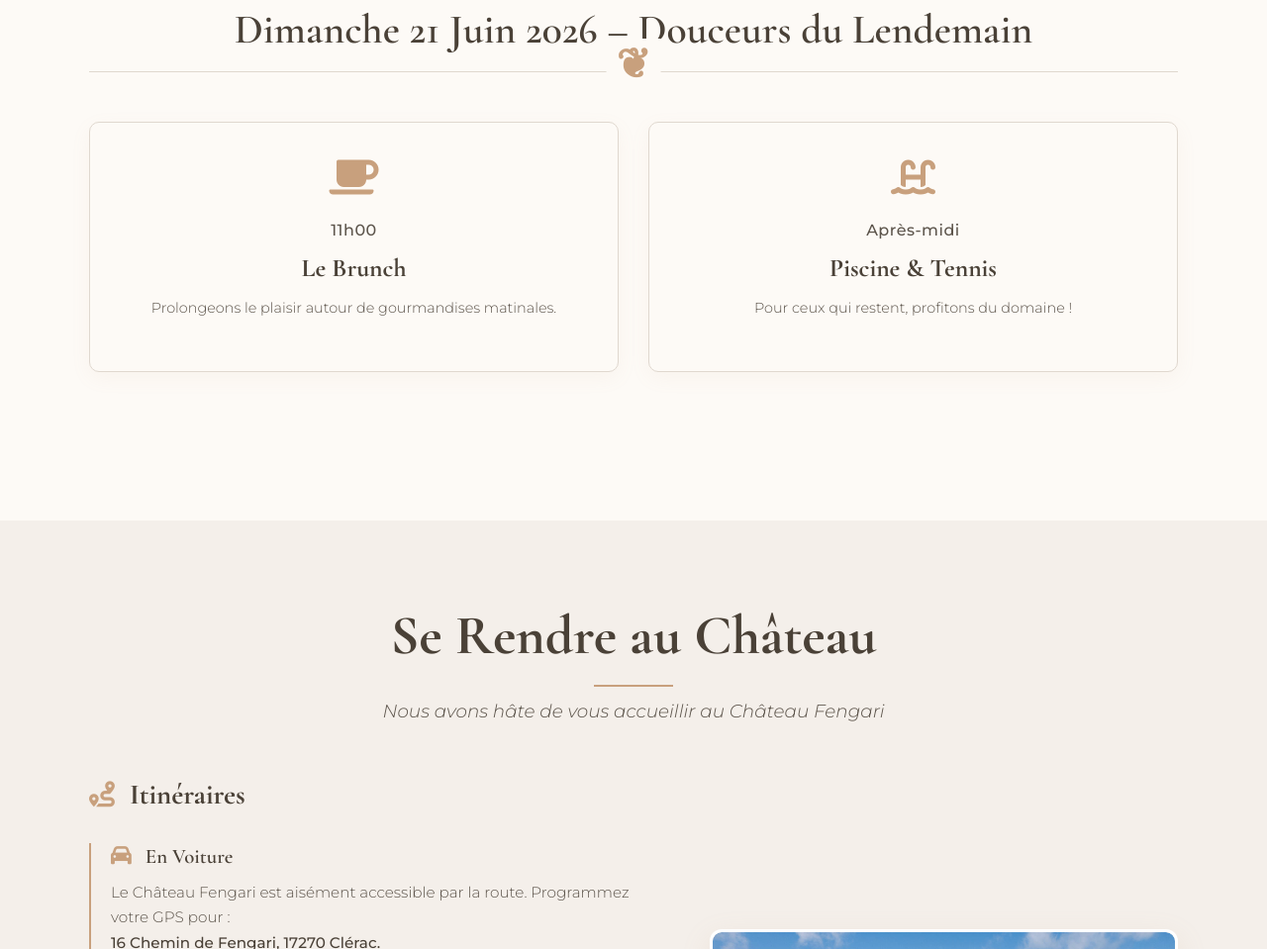
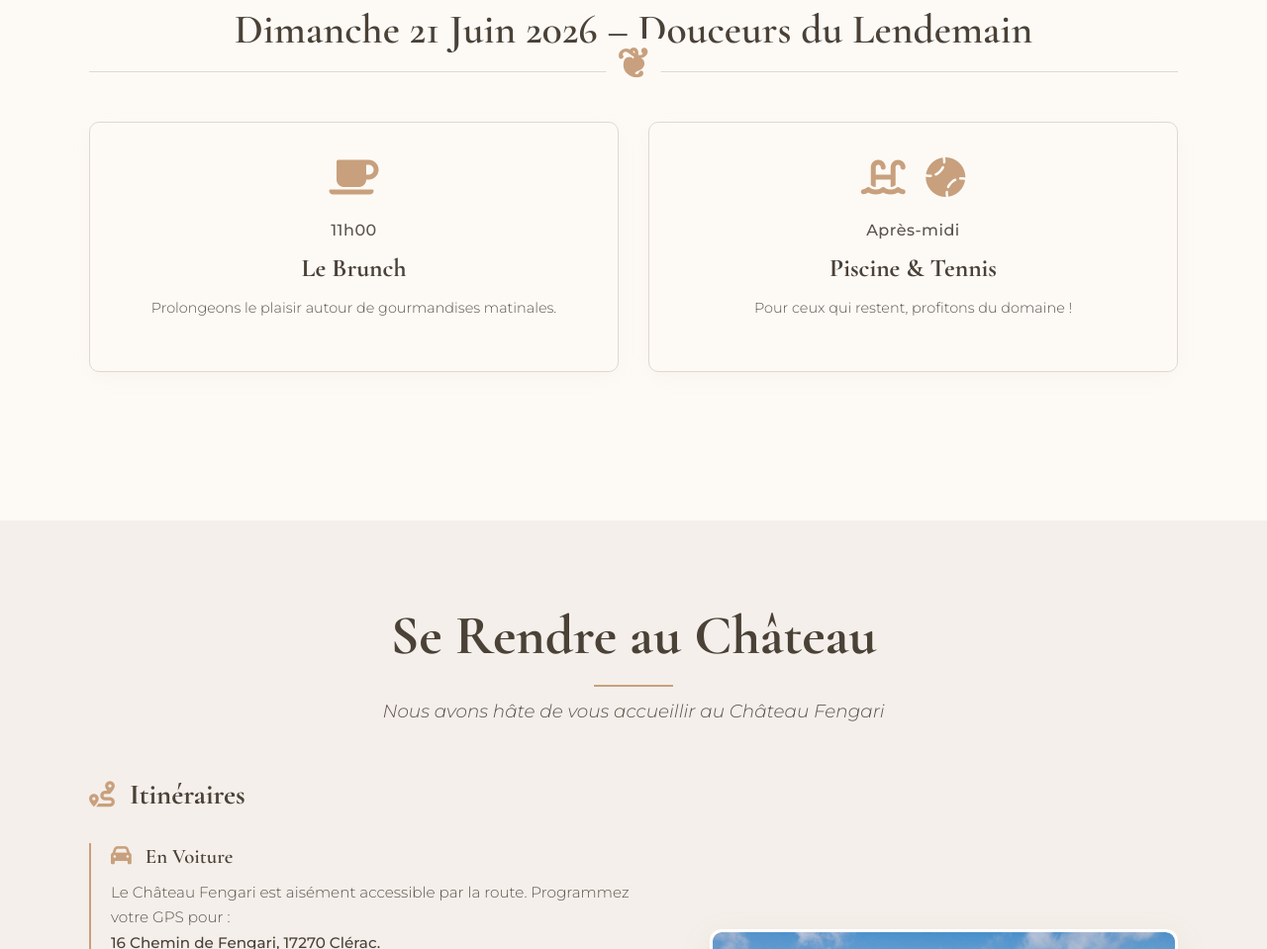
Before and after one commit to maxrene/MariageElise-Maxime, a plain HTML site: page index.html in a window 1280 px wide. Shown: the part 6857-7816 px from the top of the page at 99% size. Drawn offline with nearby package versions, Linux system fonts and the light colour scheme.

Commit message:
Update index.html

```diff
--- a/index.html
+++ b/index.html
@@ -313,7 +313,10 @@
                      <p class="event-description">Prolongeons le plaisir autour de gourmandises matinales.</p>
                  </div>
                  <div class="programme-event-card">
-                    <div class="event-icon"><i class="fas fa-swimming-pool"></i></div>
+                    <div class="event-icon">
+                        <i class="fas fa-swimming-pool"></i>
+                        <i class="fas fa-baseball" style="margin-left: 10px;"></i>
+                    </div>
                     <p class="event-time">Après-midi</p>
                     <h4 class="event-name">Piscine & Tennis</h4>
                     <p class="event-description">Pour ceux qui restent, profitons du domaine !</p>
```
